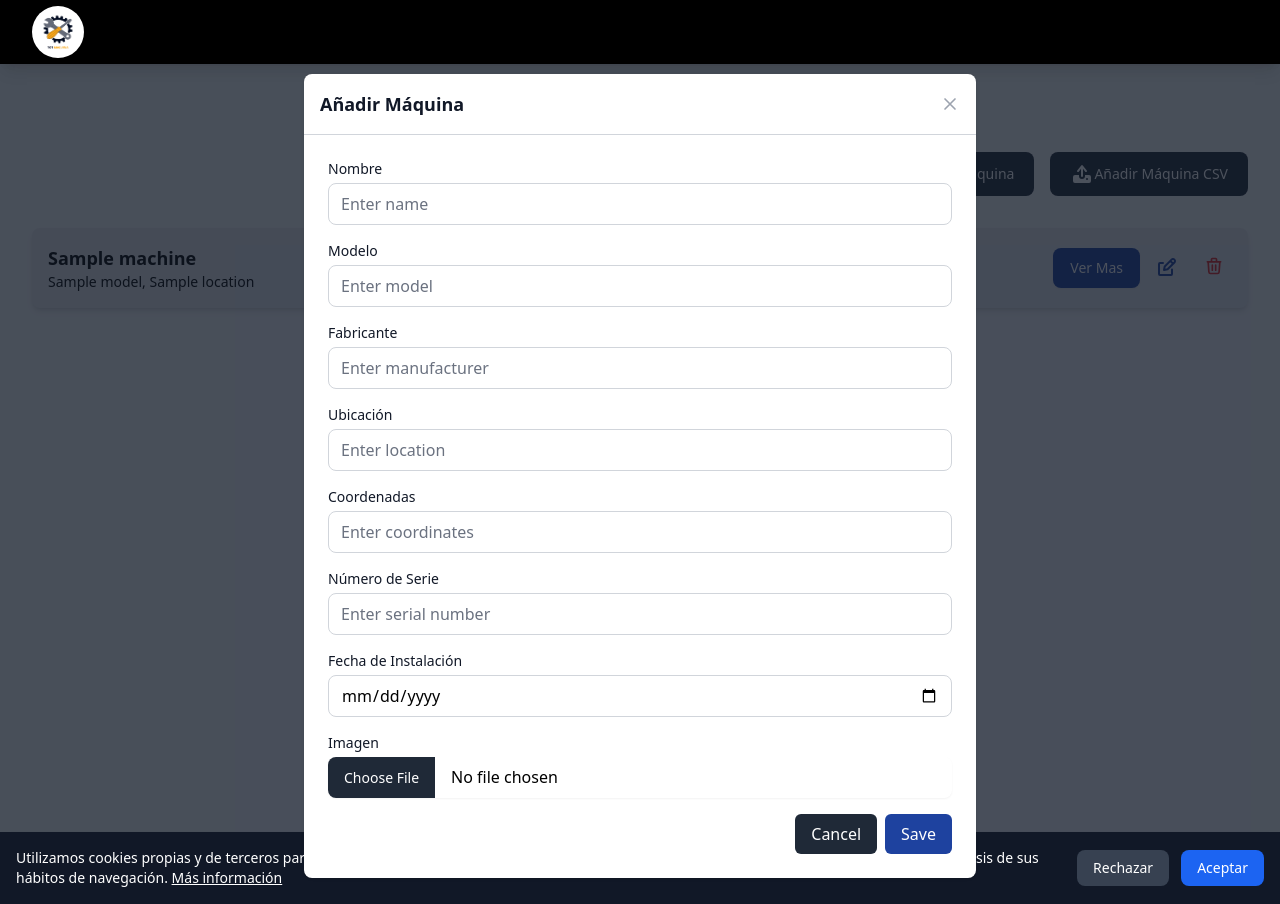
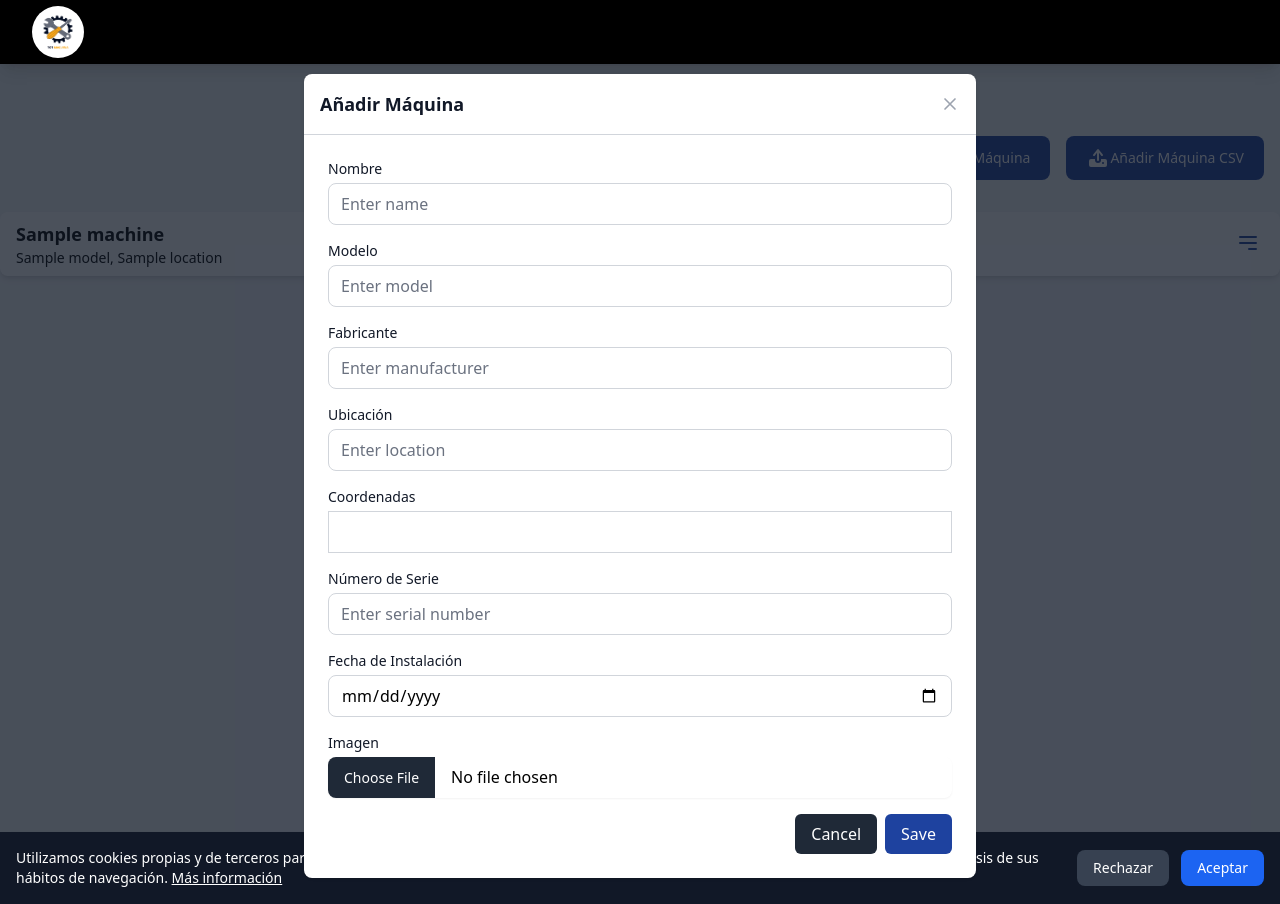
Before and after one commit to amoncabudo/totmaquina, a PHP site: template App/Views/machineinv.php in a window 1280 px wide, after a click on "Añadir Máquina". Run offline with PHP 8.4, Linux system fonts and the light colour scheme; the template is opened without the code that fills it: most values are stand-ins (such as "Sample title", 1, 10 or a date in 2020); some libraries are stand-ins or nearby versions.

Commit message:
Fix detalls i csv

```diff
--- a/App/Controllers/ctrlAddMachine.php
+++ b/App/Controllers/ctrlAddMachine.php
@@ -20,6 +20,7 @@ class MachineController
         $installation_date = $request->get(INPUT_POST, 'installation_date');
         $serial_number = $request->get(INPUT_POST, 'serial_number');
         $photo = $request->get(INPUT_POST, 'photo');
+        $coordinates = $request->get(INPUT_POST, 'coordinates');
 
         $photo = null;
 
@@ -28,7 +29,7 @@ class MachineController
             move_uploaded_file($_FILES['photo']['tmp_name'], __DIR__ . "/../../public/Images/" . $photo);
         }
         $machineModel = $container->get("Machine");
-        $result = $machineModel->insertMachine($name, $model, $manufacturer, $location, $installation_date, $serial_number, $photo);
+        $result = $machineModel->insertMachine($name, $model, $manufacturer, $location, $installation_date, $serial_number, $photo, $coordinates);
 
 
         $response->redirect("Location: /machineinv");
--- a/App/Views/machine_detail.php
+++ b/App/Views/machine_detail.php
@@ -20,7 +20,7 @@
         <p class="mb-6"><strong>Coordenadas:</strong> <?php echo htmlspecialchars($machine['coordinates']) ?></p>
       </div>
       <div class="flex flex-col items-center">
-        <img src="<?php echo htmlspecialchars('/Images/' . $machine['photo']); ?>" alt="Imagen de la máquina" class="w-full mb-4 ">
+        <img src="<?php echo htmlspecialchars('/Images/' . $machine['photo']); ?>" alt="Imagen de la máquina" class="w-full mb-4 shadow-md rounded-lg">
 
       </div>
     </div>
--- a/App/Views/machineinv.php
+++ b/App/Views/machineinv.php
@@ -7,6 +7,8 @@
     <title>Machine Inventory</title>
     <script src="https://cdn.tailwindcss.com"></script>
     <script src="https://cdn.jsdelivr.net/npm/alpinejs@3.13.1/dist/cdn.min.js"></script>
+    <script src="https://code.jquery.com/jquery-3.6.0.min.js"></script>
+
     <link rel="stylesheet" href="css/main.css">
     <link rel="stylesheet" href="css/style.css">
 </head>
@@ -14,27 +16,21 @@
 <body class="bg-gray-100 min-h-screen">
     <?php include __DIR__ . "/layouts/navbar.php"; ?>
 
-    <div class="max-w-7xl mx-auto p-8  rounded-lg">
+    <div class="max-w-7xl mx-auto p-4 sm:p-8 ">
     <h1 class="text-2xl font-bold text-gray-800 text-center mb-6">Inventario de Máquinas</h1>
-        <div class="flex justify-end mb-4">
-            <!-- Button to open modal -->
         <div class="flex justify-end mb-4 space-x-4">
-                <!-- Button to open Add Machine modal -->
             <button data-modal-target="machine-modal" data-modal-toggle="machine-modal"
-                    class="bg-gray-800 text-white hover:bg-gray-700 focus:ring-4 focus:ring-gray-600 font-medium rounded-lg text-sm px-5 py-2.5 flex items-center">
+                class="bg-blue-800 text-white hover:bg-blue-900 focus:ring-4 focus:ring-blue-300 font-medium rounded-lg text-sm px-5 py-2.5 flex items-center">
                 <svg xmlns="http://www.w3.org/2000/svg" class="w-5 h-5 mr-2" fill="none" viewBox="0 0 24 24" stroke="currentColor">
                     <path stroke-linecap="round" stroke-linejoin="round" stroke-width="2" d="M12 4v16m8-8H4" />
                 </svg>
                     Añadir Máquina
                     </button>
-
-                <!-- Button to open Add Machine CSV modal -->
             <button data-modal-target="csv-upload-modal" data-modal-toggle="csv-upload-modal"
-                    class="bg-gray-800 text-white hover:bg-gray-700 focus:ring-4 focus:ring-gray-600 font-medium rounded-lg text-sm px-5 py-2.5 flex items-center">
-                    <svg class="w-6 h-6 text-gray-800 dark:text-white" aria-hidden="true" xmlns="http://www.w3.org/2000/svg" width="24" height="24" fill="white" viewBox="0 0 24 24">
+                class="bg-blue-800 text-white hover:bg-blue-900 focus:ring-4 focus:ring-blue-300 font-medium rounded-lg text-sm px-5 py-2.5 flex items-center">
+                <svg class="w-6 h-6" aria-hidden="true" xmlns="http://www.w3.org/2000/svg" width="24" height="24" fill="white" viewBox="0 0 24 24">
                     <path fill-rule="evenodd" d="M12 3a1 1 0 0 1 .78.375l4 5a1 1 0 1 1-1.56 1.25L13 6.85V14a1 1 0 1 1-2 0V6.85L8.78 9.626a1 1 0 1 1-1.56-1.25l4-5A1 1 0 0 1 12 3ZM9 14v-1H5a2 2 0 0 0-2 2v4a2 2 0 0 0 2 2h14a2 2 0 0 0 2-2v-4a2 2 0 0 0-2-2h-4v1a3 3 0 1 1-6 0Zm8 2a1 1 0 1 0 0 2h.01a1 1 0 1 0 0-2H17Z" clip-rule="evenodd" />
                 </svg>
-
                 Añadir Máquina CSV
             </button>
         </div>
@@ -86,8 +82,8 @@
                                     <!-- Coordinates -->
                                     <div>
                                         <label for="coordinates" class="block text-sm font-medium text-gray-900">Coordenadas</label>
-                                        <input type="text" id="coordinates" name="coordinates" placeholder="Enter coordinates" required
-                                            class="mt-1 block w-full rounded-lg border-gray-300 shadow-sm focus:ring-blue-500 focus:border-blue-500">
+                                        <input type="text" id="coordinates" name="coordinates" required
+                                            class="mt-1 block w-full border-gray-300 rounded-md shadow-sm focus:ring-blue-500 focus:border-blue-500">
                                     </div>
                                     <!-- Serial Number -->
                                     <div>
@@ -166,8 +162,8 @@
                                 <!-- Coordinates -->
                                 <div>
                                     <label for="coordinates" class="block text-sm font-medium text-gray-900">Coordenadas</label>
-                                    <input type="text" id="coordinates" name="coordinates" placeholder="Enter coordinates" required
-                                        class="mt-1 block w-full rounded-lg border-gray-300 shadow-sm focus:ring-blue-500 focus:border-blue-500">
+                                    <input type="text" id="coordinates" name="coordinates" required
+                                        class="mt-1 block w-full border-gray-300 rounded-md shadow-sm focus:ring-blue-500 focus:border-blue-500">
                                 </div>
                                 <!-- Serial Number -->
                                 <div>
@@ -180,6 +176,12 @@
                                     <label for="installation_date" class="block text-sm font-medium text-gray-900">Fecha de Instalación</label>
                                     <input type="date" id="installation_date" name="installation_date" required
                                         class="mt-1 block w-full rounded-lg border-gray-300 shadow-sm focus:ring-blue-500 focus:border-blue-500">
+                                </div>
+                                <!-- Coordinates -->
+                                <div>
+                                    <label for="coordinates" class="block text-sm font-medium text-gray-900">Coordenadas</label>
+                                    <input type="text" id="coordinates" name="coordinates" required
+                                        class="mt-1 block w-full border-gray-300 rounded-md shadow-sm focus:ring-blue-500 focus:border-blue-500">
                                 </div>
                                 <!-- Image -->
                                 <div>
@@ -337,36 +339,27 @@
     <?php endforeach; ?>
 
 
+    <div class="grid grid-cols-1 gap-4">
             <?php foreach ($machines as $machine): ?>
-            <div class="machine-entry bg-gray-200 p-4 rounded-lg shadow-md mb-4">
-                <div class="flex justify-between items-center">
+                <div class="bg-white p-2 sm:p-4 lg:p-3 px-4 rounded-lg shadow-md flex justify-between items-center">
                     <div>
-                        <h2 class="text-lg font-bold"><?php echo htmlspecialchars($machine['name']) ?></h2>
-                        <p class="text-sm"> <?php echo htmlspecialchars($machine['model']) ?>, <?php echo htmlspecialchars($machine['location']) ?></p>
+                        <h2 class="text-base sm:text-lg font-bold"><?php echo htmlspecialchars($machine['name']) ?></h2>
+                        <p class="text-xs sm:text-sm"><?php echo htmlspecialchars($machine['model']) ?>, <?php echo htmlspecialchars($machine['location']) ?></p>
                     </div>
-                    <div class="flex space-x-2">
-                        <a href="machinedetail/<?php echo htmlspecialchars($machine['id']); ?>" class="inline-flex items-center px-4 py-2 text-sm font-medium text-white bg-blue-800 border border-transparent rounded-lg shadow-sm hover:bg-blue-900 focus:outline-none focus:ring-2 focus:ring-offset-2 focus:ring-blue-700">
-                            Ver Mas
-                        </a>
-                           <!-- Botón Editar -->
-                    <button type="button"
-                        data-modal-target="edit-machine-modal-<?= $machine['id'] ?>"
-                        data-modal-toggle="edit-machine-modal-<?= $machine['id'] ?>"
-                        data-machine-id="<?= $machine['id'] ?>"
-                        class="p-2 text-blue-800 hover:bg-blue-50 rounded-lg transition-colors duration-300"
-                        aria-label="Editar">
-                        <svg class="w-6 h-6 text-blue-800 dark:text-white" aria-hidden="true" xmlns="http://www.w3.org/2000/svg" width="24" height="24" fill="none" viewBox="0 0 24 24">
-                            <path stroke="currentColor" stroke-linecap="round" stroke-linejoin="round" stroke-width="2" d="m14.304 4.844 2.852 2.852M7 7H4a1 1 0 0 0-1 1v10a1 1 0 0 0 1 1h11a1 1 0 0 0 1-1v-4.5m2.409-9.91a2.017 2.017 0 0 1 0 2.853l-6.844 6.844L8 14l.713-3.565 6.844-6.844a2.015 2.015 0 0 1 2.852 0Z"/>
+                    <div x-data="{ open: false }" class="relative">
+                        <button @click="open = !open" class=" p-1 sm:p-2 text-blue-800 hover:bg-blue-50 rounded-lg transition-colors duration-300" aria-label="Opciones">
+                            <svg class="w-5 h-5 sm:w-6 sm:h-6" xmlns="http://www.w3.org/2000/svg" fill="none" viewBox="0 0 24 24" stroke="currentColor">
+                                <path stroke-linecap="round" stroke-linejoin="round" stroke-width="2" d="M4 6h16M4 12h16m-7 6h7" />
                             </svg>
-
                         </button>
-                        <form action="/deletemachine/<?php echo htmlspecialchars($machine['id']); ?>" method="POST" class="inline">
-                            <button type="submit" class="p-2 text-red-600 hover:bg-red-50 rounded-lg transition-colors"
-                                title="Eliminar máquina">
-                                <svg xmlns="http://www.w3.org/2000/svg" class="h-5 w-5" fill="none" viewBox="0 0 24 24" stroke="currentColor">
-                                    <path stroke-linecap="round" stroke-linejoin="round" stroke-width="2"
-                                        d="M19 7l-.867 12.142A2 2 0 0116.138 21H7.862a2 2 0 01-1.995-1.858L5 7m5 4v6m4-6v6m1-10V4a1 1 0 00-1-1h-4a1 1 0 00-1 1v3M4 7h16" />
-                                </svg>
+                        <div x-show="open" @click.away="open = false" class="absolute right-0 mt-2 w-40 sm:w-48 bg-gray-100 rounded-md shadow-lg z-10">
+                            <a href="machinedetail/<?php echo htmlspecialchars($machine['id']); ?>" class="block px-4 py-2 text-sm text-gray-700 hover:bg-gray-100">Ver Más</a>
+                            <button type="button" data-modal-target="edit-machine-modal-<?php echo $machine['id'] ?>" data-modal-toggle="edit-machine-modal-<?php echo $machine['id'] ?>" class="block w-full text-left px-4 py-2 text-sm text-blue-800 hover:bg-blue-50">
+                                Editar
+                            </button>
+                            <form action="/deletemachine/<?php echo htmlspecialchars($machine['id']); ?>" method="POST" class="block">
+                                <button type="submit" class="w-full text-left px-4 py-2 text-sm text-red-600 hover:bg-red-50">
+                                    Eliminar
                                 </button>
                             </form>
                         </div>
@@ -375,11 +368,11 @@
             <?php endforeach; ?>
         </div>
     </div>
+</body>
 
 
 
 
-</body>
 <script src="js/bundle.js"></script>
 <script src="js/flowbite.min.js"></script>
 
```
Also changed, not shown: App/Controllers/ctrlUploadCSV.php (+9 -1 lines), App/Models/Machine.php (+5 -4 lines), public/js/machineinv.js (added, +14 -0 lines), package-lock.json, public/Images/server1.jpg (added), public/Images/server2.jpg (added). Lines whose indentation alone changed are shown as unchanged.
